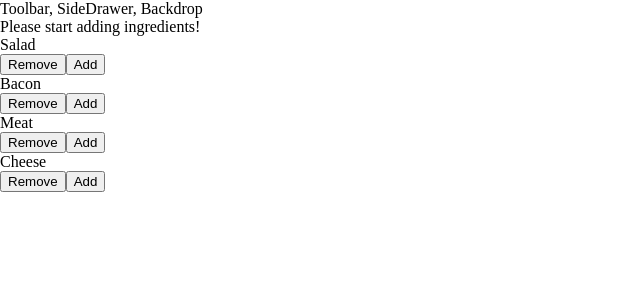
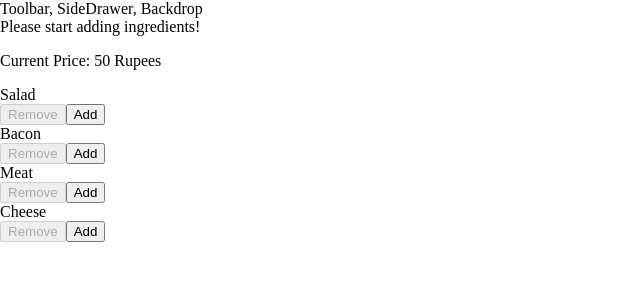
Before and after one commit to jstjyoti/burger-builder, a React app: page / in a window 1280 px wide. Shown: the top 300 px of the page, without its empty margins (0-640 px from the left). Built offline with nearby package versions, Linux system fonts and the light colour scheme.

Commit message:
Version-1 of burger builder

```diff
--- a/src/components/Burger/BuildControls/BuildCntrols.js
+++ b/src/components/Burger/BuildControls/BuildCntrols.js
@@ -10,8 +10,14 @@ const controls = [
 
 const buildControls = (props) => (
 <div className={classes.BuildControls}>
+  <p>Current Price: {props.price} Rupees</p>
   {controls.map((ctrl => (
-    <BuildControl key={ctrl.label} igLabel={ctrl.label} added={() => props.added(ctrl.type)} removed={() => props.removed(ctrl.type)}></BuildControl>
+    <BuildControl
+      key={ctrl.label}
+      igLabel={ctrl.label}
+      disabled={props.disabled[ctrl.type]}
+      added={() => props.added(ctrl.type)}
+      removed={() => props.removed(ctrl.type)}></BuildControl>
   )))}
 </div>
 );
--- a/src/components/Burger/BuildControls/BuildControl/BuildControl.js
+++ b/src/components/Burger/BuildControls/BuildControl/BuildControl.js
@@ -4,7 +4,7 @@ import classes from './BuildControl.css'
 const buildControl = (props) => (
   <div className={classes.BuildControl}>
     <div className={classes.IgLabel}>{props.igLabel}</div>
-    <button className={classes.Remove} onClick={props.removed} >Remove</button>
+    <button className={classes.Remove} onClick={props.removed} disabled={props.disabled} >Remove</button>
     <button className={classes.Add} onClick={props.added}>Add</button>
   </div>
 );
--- a/src/container/BurgerBuilder/BurgerBuilder.js
+++ b/src/container/BurgerBuilder/BurgerBuilder.js
@@ -33,19 +33,28 @@ class BurgerBuilder extends Component {
   }
   removeIngredientHandler = (type) => {
     const count = this.state.ingredients[type];
+    if(count <= 0 ) {
+      return;
+    }
     const updatedCount = count - 1;
     const updatedIngredients = {
       ...this.state.ingredients
     }
-    updatedIngredients[type] = updatedCount >=0 ? updatedCount : 0;
+    updatedIngredients[type] = updatedCount;
     const price = this.state.totalPrice - PRICES[type];
     this.setState({ingredients: updatedIngredients, totalPrice: price});
   }
   render(){
+    const disableInfo = {
+      ...this.state.ingredients
+    };
+    for (let keys in disableInfo){
+      disableInfo[keys] = disableInfo[keys] <= 0
+    }
     return <>
 
       <Burger ingredients={this.state.ingredients}></Burger>
-      <BuildControls added={this.addIngredientHandler} removed={this.removeIngredientHandler}></BuildControls>
+      <BuildControls price={this.state.totalPrice} disabled={disableInfo} added={this.addIngredientHandler} removed={this.removeIngredientHandler}></BuildControls>
 
     </>
   }
```
